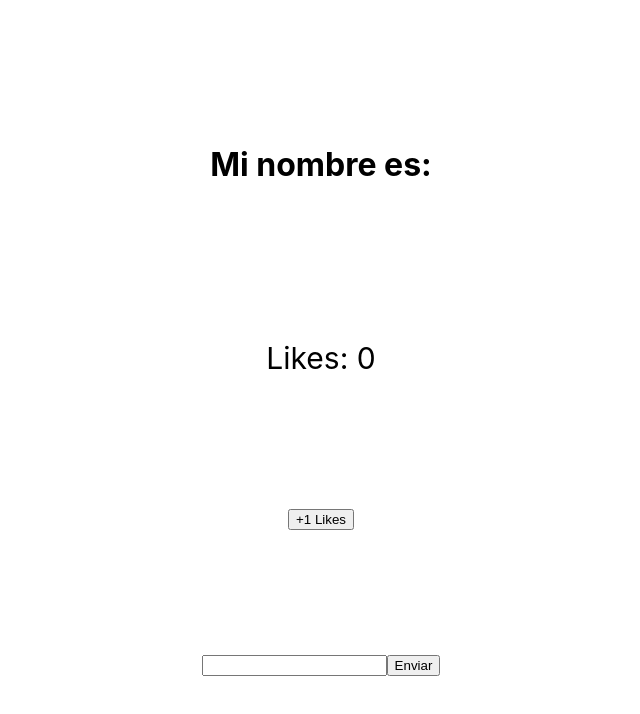
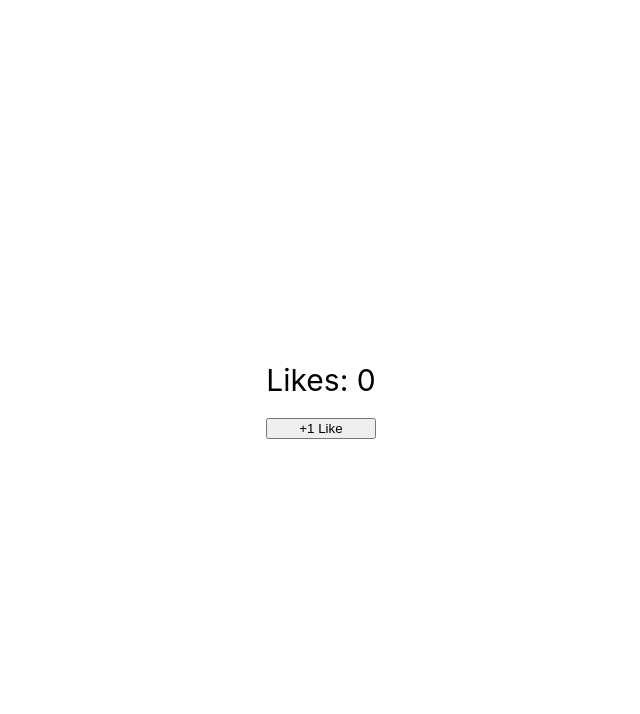
Before and after one commit to GabrielHak/piedra_papel_tijeras, a React (Create React App) app: page / in a window 1280 px wide. Shown: the top 714 px of the page, without its empty margins (319-959 px from the left). Built offline with nearby package versions, Linux system fonts and the light colour scheme.

Commit message:
Clase 07/09 Introduccion useState

```diff
--- a/src/App.jsx
+++ b/src/App.jsx
@@ -1,20 +1,11 @@
-import { useState } from 'react';
 import './App.css';
 import Contador from './Components/Contador';
-import BtnLikes from './Components/BtnLikes';
-import GetName from './Components/GetName';
 
 function App() {
-  let [likes, setLikes] = useState(0);
-
-  let [nombre, setNombre] = useState("");
 
   return (
     <div className="App">
-      <h1>Mi nombre es: {nombre}</h1>
-      <Contador likes={likes}></Contador>
-      <BtnLikes callback={() => setLikes(++likes)}></BtnLikes>
-      <GetName callback={(name) => setNombre(name)}></GetName>
+      <Contador ></Contador>
     </div>
   );
 }
--- a/src/Components/BtnLikes.jsx
+++ /dev/null
@@ -1,11 +0,0 @@
-function BtnLikes(props){
-    return (
-        <button onClick={
-            () => {
-                props.callback();
-            }
-        }>+1 Likes</button>
-    );
-}
-
-export default BtnLikes;
--- a/src/Components/Contador.jsx
+++ b/src/Components/Contador.jsx
@@ -1,9 +1,18 @@
+import { useState } from 'react';
 import '../Styles/Contador.css'
 
 function Contador(props){
+    let [likes, setLikes] = useState(0);
+
     return(
         <div className="contador">
-            <label htmlFor="">Likes: {props.likes}</label>
+            <label htmlFor="">Likes: {likes}</label>
+            <button onClick={
+                () => {
+                    setLikes(++likes);
+                    console.log(likes);
+                }
+            }>+1 Like</button>
         </div>
     );
 }
--- a/src/Components/GetName.jsx
+++ /dev/null
@@ -1,15 +0,0 @@
-function GetName(props){
-    return (
-        <div className="nombre">
-            <input type="text" name="" id="nombre" />
-            <button onClick={
-                () => {
-                    let nombre = document.getElementById('nombre').value;
-                    props.callback(nombre);
-                }
-            }>Enviar</button>
-        </div>
-    );
-}
-
-export default GetName;
```
Also changed, not shown: 1 other file (tests, documents, lock files or other folders).
